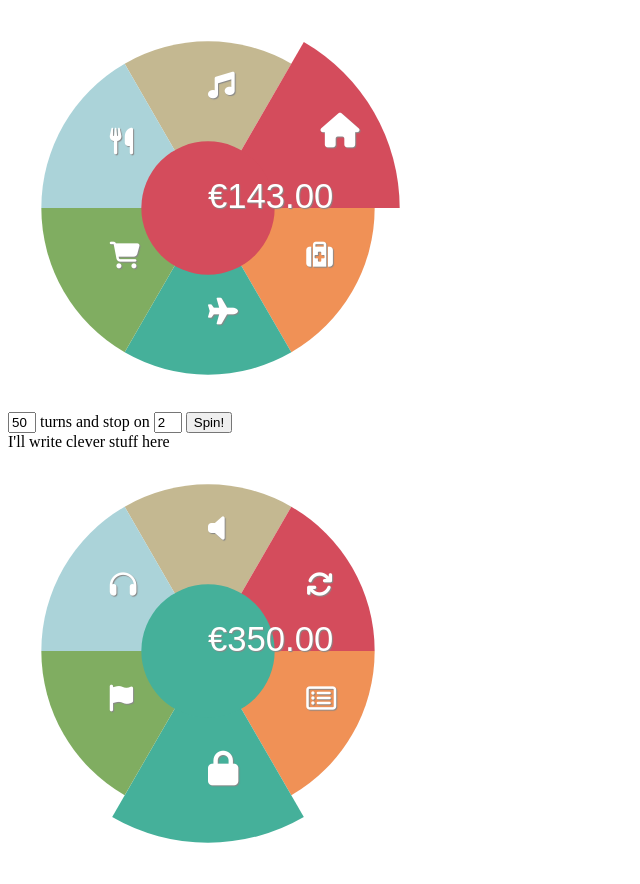
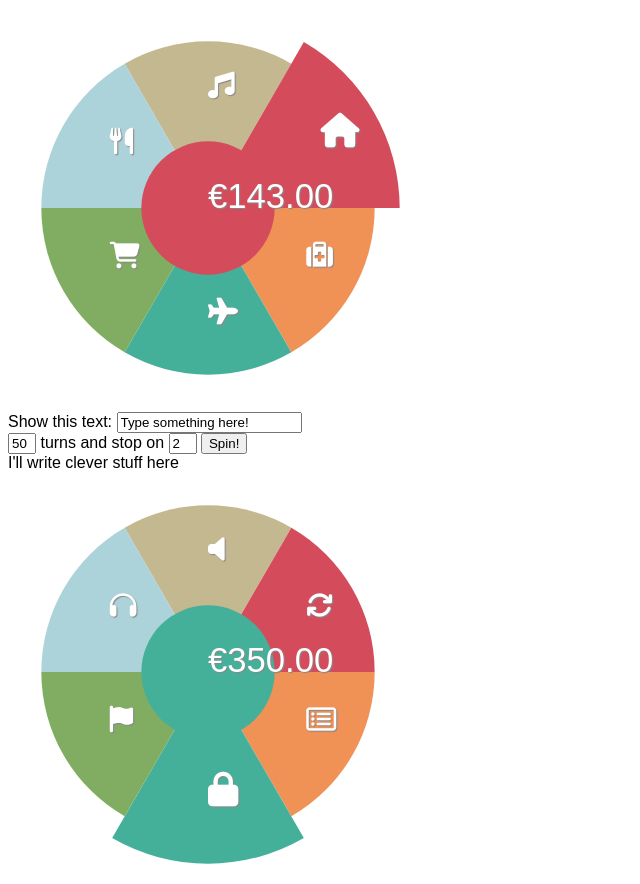
Before and after one commit to RodrigoSC/WheelMenu, a website: page index.html in a window 1280 px wide. Shown: the whole page, without its empty margins (0-640 px from the left). Before the commit the page ends 863 px from the top, so only its background shows below. Drawn offline with nearby package versions, Linux system fonts and the light colour scheme.

Commit message:
Documentation + Customizable text in index.html

```diff
--- a/index.html
+++ b/index.html
@@ -14,10 +14,17 @@
 	max-width:400px;
 	width: 100%;
 }
+
+body {
+	font-family: arial;
+}
 	</style>
 </head>
 <body>
 	<div id='donut' class='wheelMenu'>
+	</div>
+	<div>
+		Show this text: <input id="innerText" type="text" value="Type something here!" onkeyup="menu.setText($('#innerText').val());"/>
 	</div>
 	<div>
 		<input id="turns" value="50" style="width: 20px;"/> turns and stop on <input id="slice" value="2" style="width: 20px;"/>
```
Also changed, not shown: Readme.md (added).
